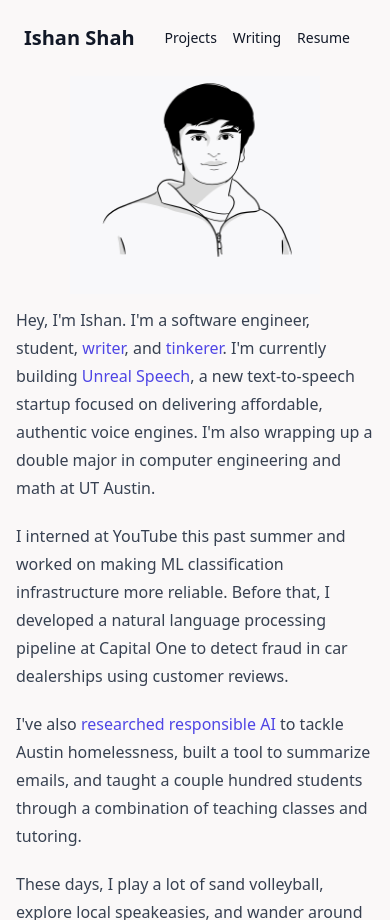
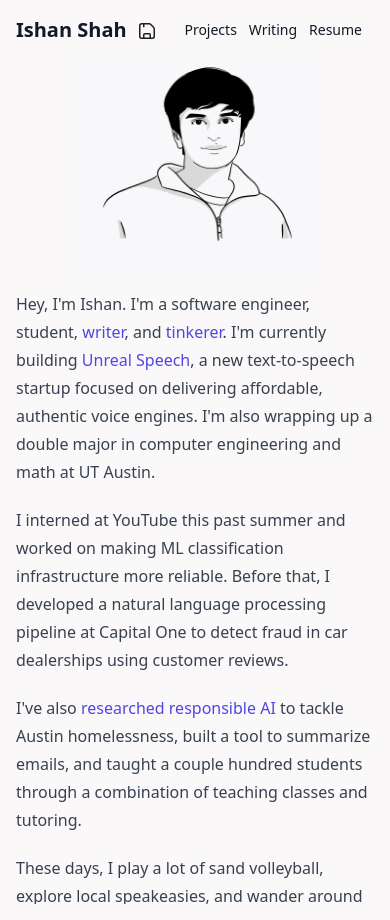
Before and after one commit to technoabsurdist/emilioandere.com, a Next.js app: page / in a window 390 px wide. Built offline with nearby package versions, Linux system fonts and the light colour scheme.

Commit message:
Add dark mode toggle button

```diff
--- a/src/components/Nav/index.js
+++ b/src/components/Nav/index.js
@@ -1,29 +1,47 @@
 import Link from 'next/link';
 
 export function Nav() {
+  function toggleTheme() {
+    if (localStorage.theme === 'light') {
+        localStorage.theme = 'dark'
+        document.documentElement.classList.add('dark')
+    } else {
+        localStorage.theme = 'light'
+        document.documentElement.classList.remove('dark')
+    }
+}
+
   return (
-    <nav className="flex items-center justify-between flex-wrap p-6">
+    <nav className="flex items-center justify-between flex-wrap p-4 md:p-6">
       <div className="flex items-center flex-shrink-0 ml-0 md:ml-4 mr-6">
         <Link href="/">
           <a className="inline-block text-primary text-xl md:text-2xl font-semibold hover:text-indigo-500">
             Ishan Shah
           </a>
         </Link>
+        <button className="items-center bg-off-white font-bold ml-2 rounded dark:bg-off-black focus:outline-none " onClick={toggleTheme}>
+          <svg width="24" height="24" strokeWidth="1.5" className="inline-block stroke-current text-off-black dark:text-off-white hover:text-indigo-500 dark:hover:text-indigo-500 transition duration-300" viewBox="0 0 24 24" fill="none" xmlns="http://www.w3.org/2000/svg">
+            <path d="M6.75 19.25H17.25C18.3546 19.25 19.25 18.3546 19.25 17.25V9.82843C19.25 9.29799 19.0393 8.78929 18.6642 8.41421L15.5858 5.33579C15.2107 4.96071 14.702 4.75 14.1716 4.75H6.75C5.64543 4.75 4.75 5.64543 4.75 6.75V17.25C4.75 18.3546 5.64543 19.25 6.75 19.25Z"/>
+            <path d="M8.75 19V15.75C8.75 15.1977 9.19772 14.75 9.75 14.75H14.25C14.8023 14.75 15.25 15.1977 15.25 15.75V19"/>
+            <path d="M8.75 5V8.25"/>
+          </svg>
+
+        </button>
       </div>
       <div className="flex items-center w-auto">
         <div className="text-sm md:text-base font-normal md:font-medium md:flex-grow">
           <Link href="/projects">
-            <a className="inline-block mr-4 md:mr-8 text-primary hover:text-indigo-500">
+            <a className="inline-block mr-3 md:mr-8 text-primary hover:text-indigo-500">
               Projects
             </a>
           </Link>
           <Link href="https://ishan.coffee">
-            <a target="_blank" rel="noopener noreferrer" className="inline-block mr-4 md:mr-8 text-primary hover:text-indigo-500">
+            <a target="_blank" rel="noopener noreferrer" className="inline-block mr-3 md:mr-8 text-primary hover:text-indigo-500">
               Writing
             </a>
           </Link>
           <Link href="/static/pdf/resume.pdf">
-            <a target="_blank" rel="noopener noreferrer" className="inline-block mr-4 text-primary hover:text-indigo-500">
+            <a target="_blank" rel="noopener noreferrer" className="inline-block mr-3 text-primary hover:text-indigo-500">
               Resume
             </a>
           </Link>
--- a/src/components/Providers/index.js
+++ b/src/components/Providers/index.js
@@ -75,6 +75,19 @@ export function Providers() {
           `,
         }}
       />
+
+      {/* Dark Mode Toggler */}
+      <Script id="darkmode-toggler">
+        {`
+          if (localStorage.theme === 'light' || (!('theme' in localStorage))) {
+            localStorage.theme = 'light'
+            document.documentElement.classList.remove('dark')
+          } else if (localStorage.theme === 'dark') {
+            localStorage.theme = 'dark'
+            document.documentElement.classList.add('dark')
+          }
+        `}
+      </Script>
     </>
   )
 }
--- a/tailwind.config.js
+++ b/tailwind.config.js
@@ -2,6 +2,7 @@ module.exports = {
   content: [
     './src/**/*.{js,jsx,ts,tsx,vue}'
   ],
+  darkMode: 'class',
   theme: {
     extend: {
       colors: {
```
